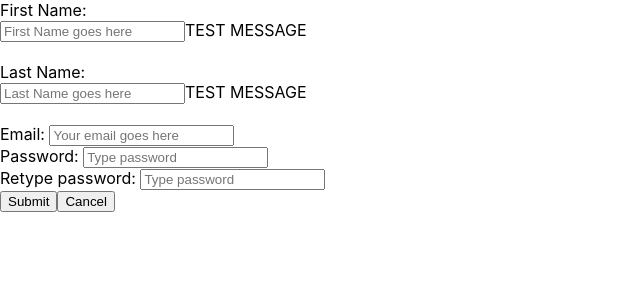
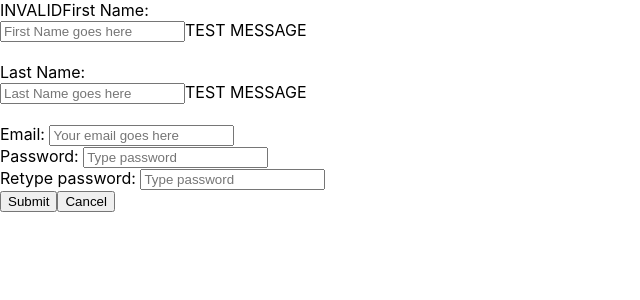
Before and after one commit to rivasvict/react-expenses-manager, a React (Create React App) app: page /sign-up in a window 1280 px wide. Shown: the top 300 px of the page, without its empty margins (0-640 px from the left). Built offline with nearby package versions, Linux system fonts and the light colour scheme.

Commit message:
Defined context usage with model and reducer

```diff
--- a/src/components/SignUp/SignUp.js
+++ b/src/components/SignUp/SignUp.js
@@ -1,9 +1,10 @@
-import React, { useState } from 'react';
+import React from 'react';
 import FormValidation from '../../helpers/form-validation/FormValidation'
 import ValidateField from '../../helpers/form-validation/ValidateField'
 import { connect } from 'react-redux';
 import { createUser } from '../../redux/userManager/actoionCreators';
 import { useHistory } from 'react-router-dom';
+import { setFormValue } from '../../helpers/form-validation/actions';
 import _ from 'lodash';
 
 function SignUp(props) {
@@ -24,24 +25,16 @@ function SignUp(props) {
     isModelValid: false
   }
 
-  const [formState, setInput] = useState(userModel);
-
   const history = useHistory();
 
   function handleSubmit(event) {
     event.preventDefault();
-    props.onCreateUser(_.omit(formState, 'retype-password'));
+    // props.onCreateUser(_.omit(formState, 'retype-password'));
   };
 
-  function handleChange(event) {
+  function handleChange({ event, dispatch }) {
     const { name, value } = event.currentTarget;
-    setInput({
-      ...formState,
-      values: {
-        ...formState.values,
-        [name]: value
-      },
-    });
+    dispatch(setFormValue({name, value}))
   };
 
   function handleCancel(event) {
@@ -50,14 +43,16 @@ function SignUp(props) {
   }
 
   return (
-    <FormValidation validity={formState.isModelValid}>
+    <FormValidation formModel={userModel} render={({ dispatch, formState }) => {
+      return (
         <React.Fragment>
+          {formState.isModelValid ? 'VALID' : 'INVALID'}
           <label>First Name: </label>
           <ValidateField
             validationTypes={[{ name: 'required', message: 'TEST MESSAGE' }]}
             value={formState.values.firstName}>
 
-          <input type='text' name='firstName' placeholder='First Name goes here' onChange={handleChange}></input>
+            <input type='text' name='firstName' placeholder='First Name goes here' onChange={(event) => handleChange({ event, dispatch })}></input>
           </ValidateField>
           {props.validationErrors.find(validationError => validationError.path === 'firstName') ? <React.Fragment><br /><label>First name is required</label></React.Fragment> : null}
           <br /><label>Last Name: </label>
@@ -65,18 +60,19 @@ function SignUp(props) {
             validationTypes={[{ name: 'required', message: 'TEST MESSAGE' }]}
             value={formState.values.lastName}>
 
-          <input type='text' name='lastName' placeholder='Last Name goes here' onChange={handleChange}></input>
+            <input type='text' name='lastName' placeholder='Last Name goes here' onChange={(event) => handleChange({ event, dispatch })}></input>
           </ValidateField>
           {props.validationErrors.find(validationError => validationError.path === 'lastName') ? <React.Fragment><br /><label>Last name is required</label></React.Fragment> : null}
-        <br /><label>Email: </label><input type='text' name='email' placeholder='Your email goes here'  onChange={handleChange}></input>
+          <br /><label>Email: </label><input type='text' name='email' placeholder='Your email goes here'  onChange={(event) => handleChange({ event, dispatch })}></input>
           {props.validationErrors.find(validationError => validationError.path === 'email') ? <React.Fragment><br /><label>Email is required</label></React.Fragment> : null}
-        <br /><label>Password: </label><input type='password' name='password' placeholder='Type password'  onChange={handleChange}></input>
+          <br /><label>Password: </label><input type='password' name='password' placeholder='Type password'  onChange={(event) => handleChange({ event, dispatch })}></input>
           {props.validationErrors.find(validationError => validationError.path === 'password') ? <React.Fragment><br /><label>Password is required</label></React.Fragment> : null}
-        <br /><label>Retype password: </label><input type='password' name='password-retype' placeholder='Type password'  onChange={handleChange}></input>
+          <br /><label>Retype password: </label><input type='password' name='password-retype' placeholder='Type password'  onChange={(event) => handleChange({ event, dispatch })}></input>
           <br />{props.isLoading ? 'loading...' : <button type='submit' onClick={handleSubmit}>Submit</button>}
           <button onClick={handleCancel}>Cancel</button>
         </React.Fragment>
-    </FormValidation>
+      )
+    }}/>
   )
 };
 
--- a/src/helpers/form-validation/FormValidation.js
+++ b/src/helpers/form-validation/FormValidation.js
@@ -2,12 +2,12 @@ import React, { useReducer } from 'react';
 import validationReducer from './reducer';
 const ValidationContext = React.createContext();
 
-function FormValidation({ children }) {
-  const [state, dispatch] = useReducer(validationReducer, { isValidForm: false });
+function FormValidation({ render, formModel }) {
+  const [formState, dispatch] = useReducer(validationReducer, formModel);
 
   return (
-    <ValidationContext.Provider value={{ state, dispatch }}>
-      <form>{children}</form>
+    <ValidationContext.Provider value={{ formState, dispatch }}>
+      <form>{render({ dispatch, formState })}</form>
     </ValidationContext.Provider>
   )
 }
--- a/src/helpers/form-validation/ValidateField.js
+++ b/src/helpers/form-validation/ValidateField.js
@@ -1,6 +1,5 @@
 import React, { useContext } from 'react';
 import { ValidationContext } from './FormValidation';
-import { setValidity } from './actions';
 
 const defaultValidationRules = {
   required: ({ value, fieldName, message }) => () => {
@@ -14,16 +13,9 @@ const defaultValidationRules = {
   }
 };
 
-function checkValidityOfForm({dispatch, isFieldValid}) {
-  if (!isFieldValid) {
-    dispatch(setValidity(false));
-  } else {
-    dispatch(setValidity(true));
-  }
-}
-
 function ValidateField(props) {
-  const { dispatch } = useContext(ValidationContext);
+  // TODO
+  const { values } = useContext(ValidationContext);
 
   const { validationTypes = [], customValidations = [], value = '' } = props;
   const buildInValidations = validationTypes.map(validationType => {
--- a/src/helpers/form-validation/actions.js
+++ b/src/helpers/form-validation/actions.js
@@ -1,8 +1,8 @@
-export const SET_VALIDITY = 'SET_VALIDITY';
+export const SET_FORM_VALUE = 'SET_FORM_VALUE';
 
-export const setValidity = ({ isValidForm }) => {
+export const setFormValue = (newFormValue) => {
   return {
-    type: SET_VALIDITY,
-    payload: isValidForm
-  }
+    type: SET_FORM_VALUE,
+    payload: newFormValue
+   };
 };
--- a/src/helpers/form-validation/reducer.js
+++ b/src/helpers/form-validation/reducer.js
@@ -1,14 +1,21 @@
-import { SET_VALIDITY } from './actions';
+import { SET_FORM_VALUE } from './actions';
 
-const validationReducer = (state, action) => {
+const formReducer = (state, action) => {
   const { type, payload } = action;
 
   switch (type) {
-    case SET_VALIDITY :
-      return { isValidForm: payload };
+    case SET_FORM_VALUE :
+      const { name, value } = payload;
+      return {
+        ...state,
+        values: {
+          ...state.values,
+          [name]: value
+        }
+      };
     default:
       return state
   }
 };
 
-export default validationReducer;
+export default formReducer;
```
Lines whose indentation alone changed are shown as unchanged.
